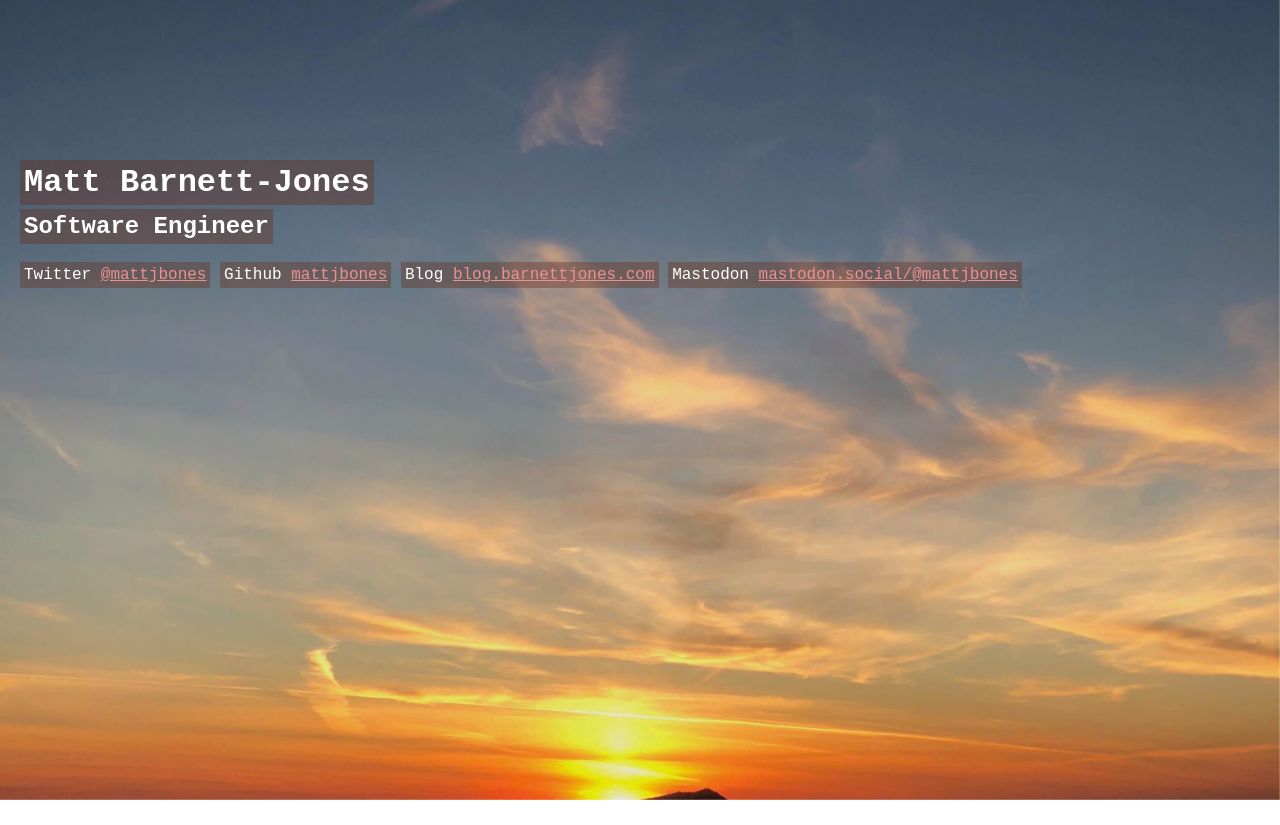
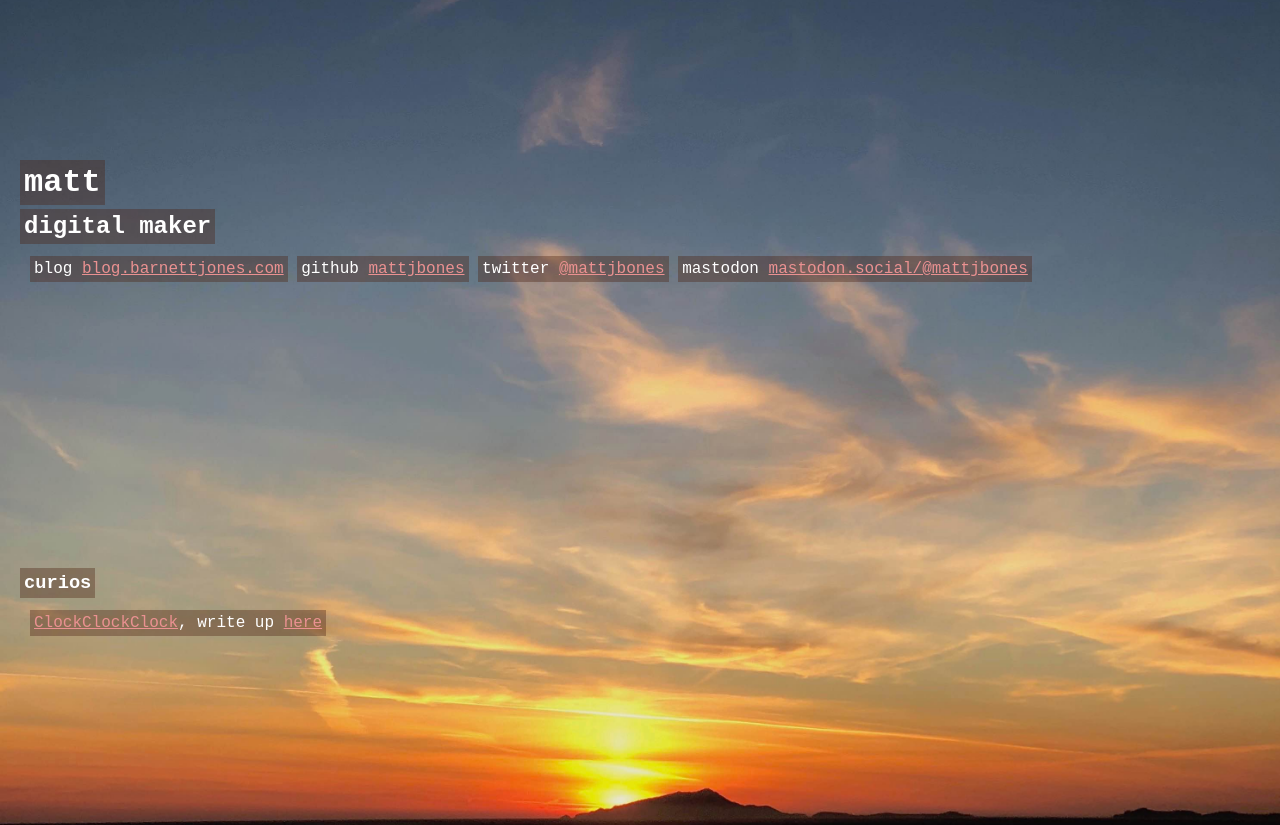
Before and after one commit to mattjbones/mbarnettjones, a website: page index.html in a window 1280 px wide. Shown: the top 825 px of the page. Drawn offline with Linux system fonts and the light colour scheme.

Commit message:
adding curios

```diff
--- a/index.html
+++ b/index.html
@@ -1,26 +1,38 @@
 <!DOCTYPE html>
 <html lang="en">
+
 <head>
-		<meta charset="utf-8"><meta name="viewport" content="width=device-width,initial-scale=1">
+	<meta charset="utf-8">
+	<meta name="viewport" content="width=device-width,initial-scale=1">
 	<meta name="theme-color" media="(prefers-color-scheme: light)" content="#ea9191" />
 	<meta name="theme-color" media="(prefers-color-scheme: dark)" content="#101535" />
 	<link rel="preload" href="style/home.css" as="style">
-		<link rel="stylesheet"  type="text/css" href="style/home.css">
+	<link rel="stylesheet" type="text/css" href="style/home.css">
 	<title>Matt Barnett-Jones</title>
 </head>
-	<body>
-		<div class="background">
-			<img src="media/background_small.jpg" />
-		</div>
-		<div class="content">
-			<h1>Matt Barnett-Jones</h1>
-			<h2>Software Engineer</h2>
+
+<body class="content">
+
+	<header>
+		<h1>matt</h1>
+		<h2>digital maker</h2>
+	</header>
+	<section class="socials">
 		<ul>
-				<li>Twitter  <a href="https://twitter.com/mattjbones" target="_blank">@mattjbones</a></li>
-				<li>Github  <a href="https://github.com/mattjbones" target="_blank">mattjbones</a></li>
-				<li>Blog  <a href="https://blog.barnettjones.com" target="_blank">blog.barnettjones.com</a></li>
-				<li>Mastodon  <a href="https://mastodon.social/@mattjbones" target="_blank">mastodon.social/@mattjbones</a></li>
+			<li>blog <a href="https://blog.barnettjones.com" target="_blank">blog.barnettjones.com</a></li>
+			<li>github <a href="https://github.com/mattjbones" target="_blank">mattjbones</a></li>
+			<li>twitter <a href="https://twitter.com/mattjbones" target="_blank">@mattjbones</a></li>
+			<li>mastodon <a href="https://mastodon.social/@mattjbones" target="_blank">mastodon.social/@mattjbones</a></li>
 		</ul>
-		</div>
+	</section>
+
+	<section class="curios">
+		<h3>curios</h3>
+		<ul>
+			<li><a href="https://clocky-eta.vercel.app">ClockClockClock</a>, write up <a
+					href="https://blog.barnettjones.com/2019/11/03/clock-clock-clock/">here</a></li>
+		</ul>
+	</section>
 </body>
+
 </html>
--- a/style/home.css
+++ b/style/home.css
@@ -1,8 +1,16 @@
-html, body, .content {
+html,
+body,
+.content {
   width: 100%;
   height: 100%;
   padding: 0;
   margin: 0;
+}
+
+body {
+  background-image: url(../media/background_small.jpg);
+  background-size: cover;
+  background-position: 100% 80%;
 }
 
 * {
@@ -11,7 +19,7 @@ html, body, .content {
 }
 
 body {
-	font-family: "Courier New";
+  font-family: 'Courier New';
   font-size: 100%;
   overflow: hidden;
 }
@@ -21,24 +29,30 @@ div {
   flex-direction: column;
 }
 
+h1,
+h2,
+li {
+  margin-bottom: 4px;
+}
 
-h1, h2, li {
+h1,
+h2,
+h3,
+li {
   padding: 4px;
-	margin-bottom: 4px;
   color: white;
   width: fit-content;
-	background-color: #672d175c;
+  background-color: #4920105c;
 }
 
 ul {
   margin-top: 12px;
   padding-inline-start: 0;
-	padding-left: 0;
+  margin-left: 10px;
 }
 
 li {
   display: inline-block;
-	margin-top: 2px;
   white-space: nowrap;
 }
 
@@ -48,7 +62,7 @@ a {
 
 a:hover {
   background-color: orange;
-	color: darkslategray
+  color: darkslategray;
 }
 
 .content {
@@ -70,6 +84,10 @@ a:hover {
   object-position: 100% 80%;
 }
 
+.curios {
+  position: absolute;
+  bottom: 20vh;
+}
 
 @media (max-width: 400px) {
   body {
```
Lines whose indentation alone changed are shown as unchanged.
